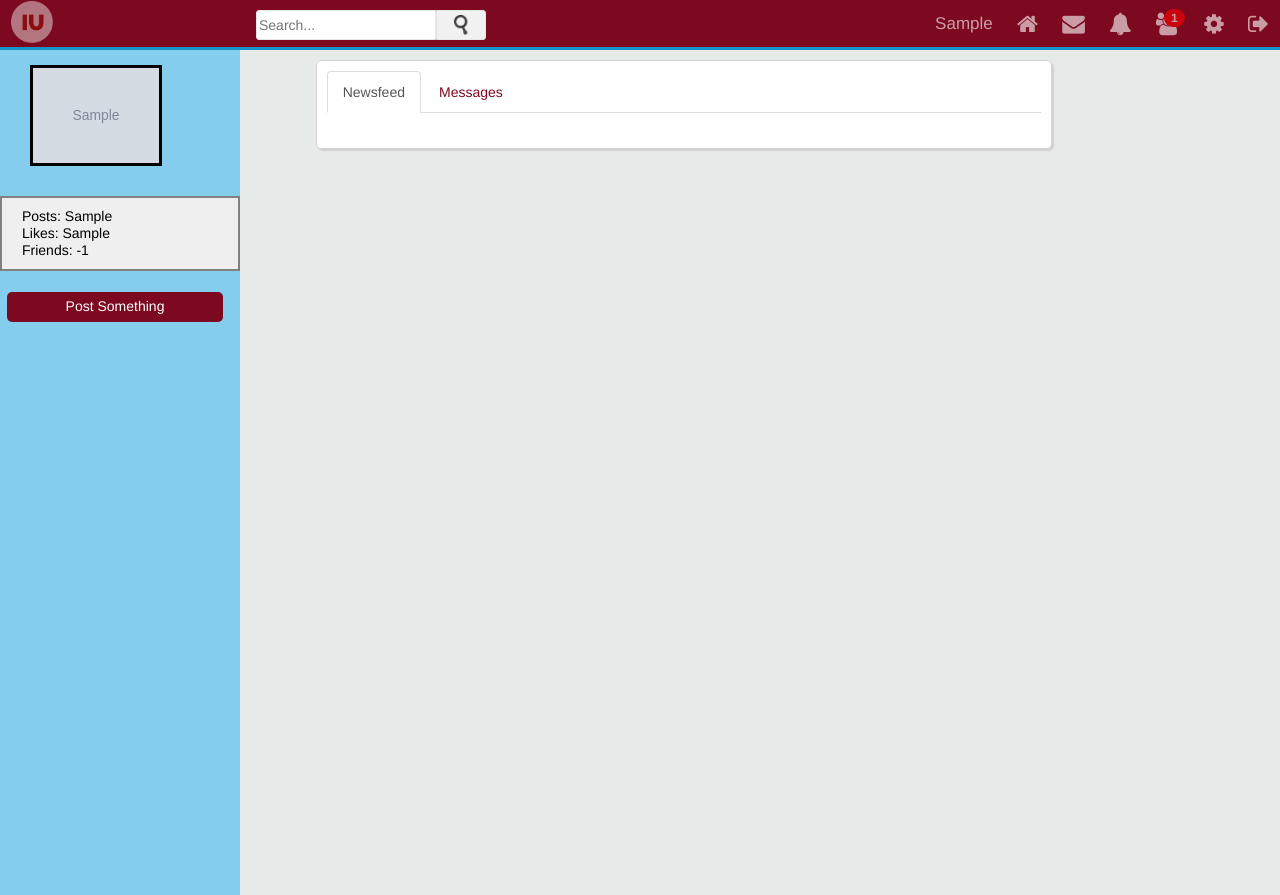
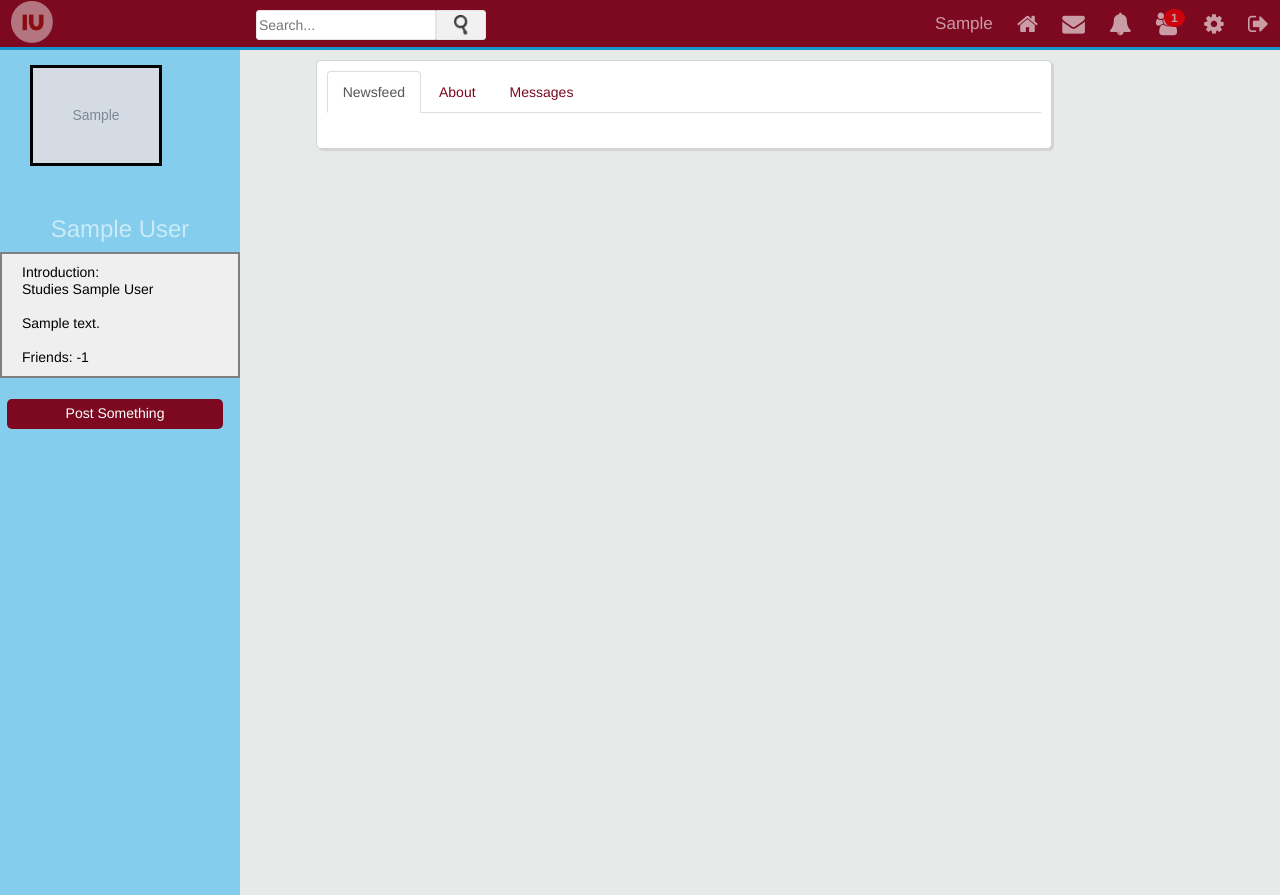
Before and after one commit to stephenpaul2727/IUSocial, a PHP site: a page that uses profile.php in a window 1280 px wide. Run offline with PHP 8.4, Linux system fonts and the light colour scheme; the visitor is signed in with stand-in values (Sample User, id 1); tables that the repository leaves empty or names only in its code hold one stand-in row (values such as "Sample post"); grey boxes marked "Sample" are stand-in pictures; data that the repository does not hold is empty; some libraries are stand-ins or nearby versions.

Commit message:
Minor Changes to Profile.php

```diff
--- a/profile.php
+++ b/profile.php
@@ -9,6 +9,7 @@ if(isset($_GET['profile_username'])) {
 	$user_array = mysqli_fetch_array($user_details_query);
 
 	$num_friends = (substr_count($user_array['friend_array'], ",")) - 1;
+  $profile_user_obj = new User($con, $username);
 }
 
 
@@ -30,7 +31,7 @@ if(isset($_POST['post_message'])) {
   if(isset($_POST['message_body'])) {
     $body = mysqli_real_escape_string($con, $_POST['message_body']);
     $date = date("Y-m-d H:i:s");
-    $message_obj->sendMessage($username, $body, $date);
+    $message_obj->sendMessage($username, 'none', $body, $date);
   }
 
   $link = '#profileTabs a[href="#messages_div"]';
@@ -54,17 +55,31 @@ if(isset($_POST['post_message'])) {
  	</style>
 
  	<div class="profile_left">
- 		<img src="<?php echo $user_array['profile_pic']; ?>">
+ 		<img align="middle" src="<?php echo $user_array['profile_pic']; ?>">
+    <h3 style="text-align:center"><?php echo $user_array['first_name'] . " " . $user_array['last_name']; ?></h3>
 
  		<div class="profile_info">
- 			<p><?php echo "Posts: " . $user_array['num_posts']; ?></p>
- 			<p><?php echo "Likes: " . $user_array['num_likes']; ?></p>
- 			<p><?php echo "Friends: " . $num_friends ?></p>
+			<p><?php echo "Introduction:" ?>
+		      <br>
+		      <p><?php echo "Studies  " . $user_array['title']; ?></p>
+		      <br>
+		      <p><?php echo $user_array['about']; ?></p>
+		      <br>
+ 		      <p><?php echo "Friends: " . $num_friends ?></p>
+      <?php
+      if($userLoggedIn != $username) {
+        echo '<div style="text-align:center" class="profile_info_bottom">';
+          echo $profile_user_obj->getMutualFriends($username) . " Mutual friends";
+        echo '</div>';
+      }
+
+      ?>
+
  		</div>
 
  		<form action="<?php echo $username; ?>" method="POST">
  			<?php
- 			$profile_user_obj = new User($con, $username);
+ 			// $profile_user_obj = new User($con, $username);
  			if($profile_user_obj->isClosed()) {
  				header("Location: user_closed.php");
  			}
@@ -91,16 +106,6 @@ if(isset($_POST['post_message'])) {
  		</form>
  		<input type="submit" class="deep_blue" data-toggle="modal" data-target="#post_form" value="Post Something">
 
-    <?php
-    if($userLoggedIn != $username) {
-      echo '<div class="profile_info_bottom">';
-        echo $logged_in_user_obj->getMutualFriends($username) . " Mutual friends";
-      echo '</div>';
-    }
-
-
-    ?>
-
  	</div>
 
 
@@ -108,6 +113,7 @@ if(isset($_POST['post_message'])) {
 
     <ul class="nav nav-tabs" role="tablist" id="profileTabs">
       <li role="presentation" class="active"><a href="#newsfeed_div" aria-controls="newsfeed_div" role="tab" data-toggle="tab">Newsfeed</a></li>
+      <li role="presentation"><a href="#about_div" aria-controls="about_div" role="tab" data-toggle="tab">About</a></li>
       <li role="presentation"><a href="#messages_div" aria-controls="messages_div" role="tab" data-toggle="tab">Messages</a></li>
     </ul>
 
@@ -118,15 +124,39 @@ if(isset($_POST['post_message'])) {
         <img id="loading" src="assets/images/icons/loading.gif">
       </div>
 
+      <div role="tabpanel" class="tab-pane fade" id="about_div">
+          <table>
+            <tr>
+              <td>Title:</td>
+              <td></td>
+              <td><?php echo $user_array['title']; ?>
+              </td>
+            </tr>
+            <tr>
+              <td>About:</td>
+              <td></td>
+              <td>
+                <textarea name = "about_field" cols=40  rows=3><?php echo $user_array['about']; ?></textarea></td>
+            </tr>
+            <tr>
+              <td>Projects:</td>
+              <td></td>
+              <td>
+                <textarea name = "project_field" cols=40  rows=3><?php echo $user_array['project']; ?></textarea>
+              </td>
+            </tr>
+          </table>
+
+      </div>
 
       <div role="tabpanel" class="tab-pane fade" id="messages_div">
         <?php
 
 
-          echo "<h4>You and <a href='" . $username ."'>" . $profile_user_obj->getFirstAndLastName() . "</a></h4><hr><br>";
+          echo "<h4>You and <a href='profile.php?profile_username=" . $username ."'>" . $profile_user_obj->getFirstAndLastName() . "</a></h4><hr><br>";
 
           echo "<div class='loaded_messages' id='scroll_messages'>";
-            echo $message_obj->getMessages($username);
+            echo $message_obj->getMessages($username, 'none');
           echo "</div>";
         ?>
 
```
